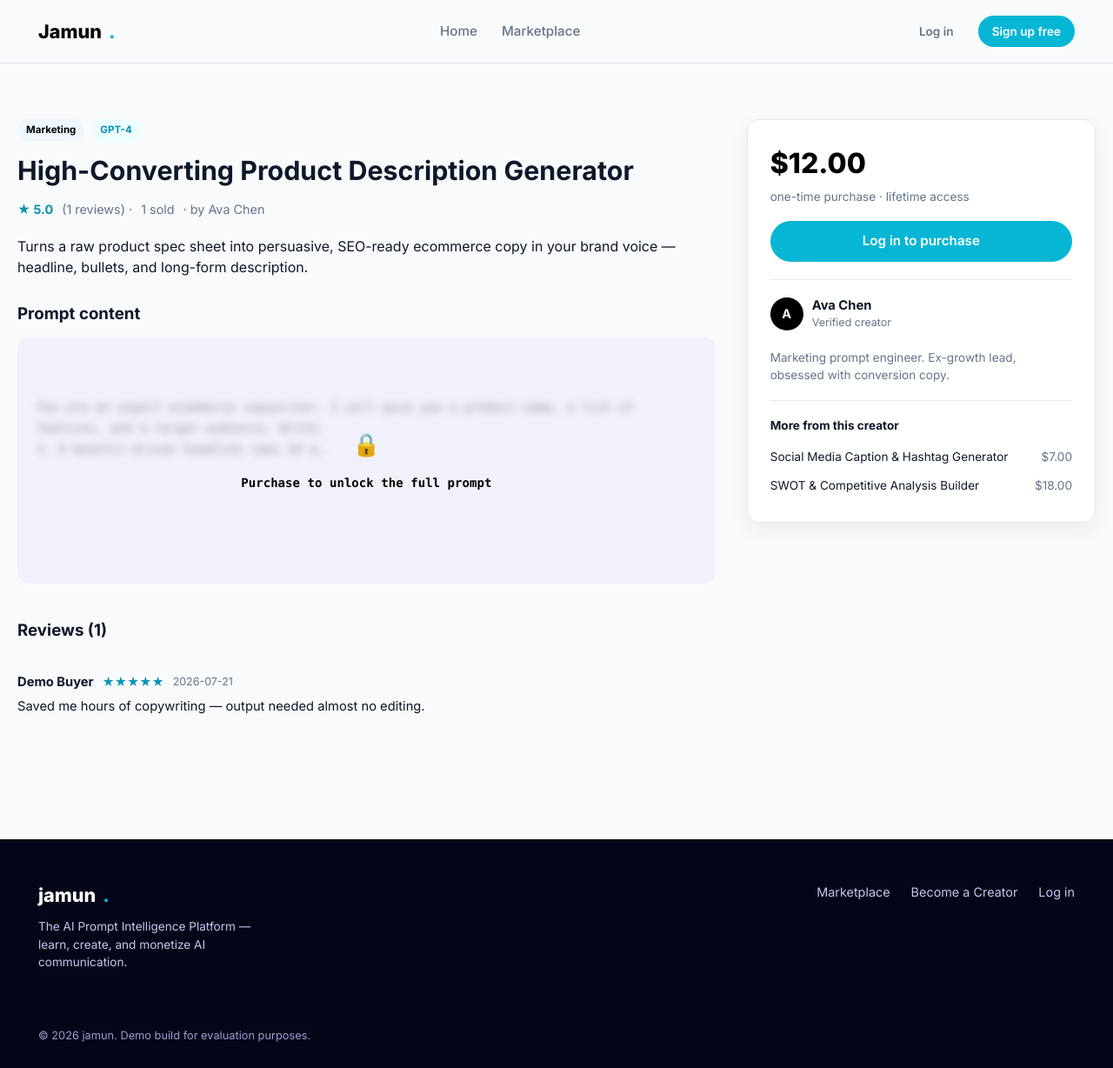
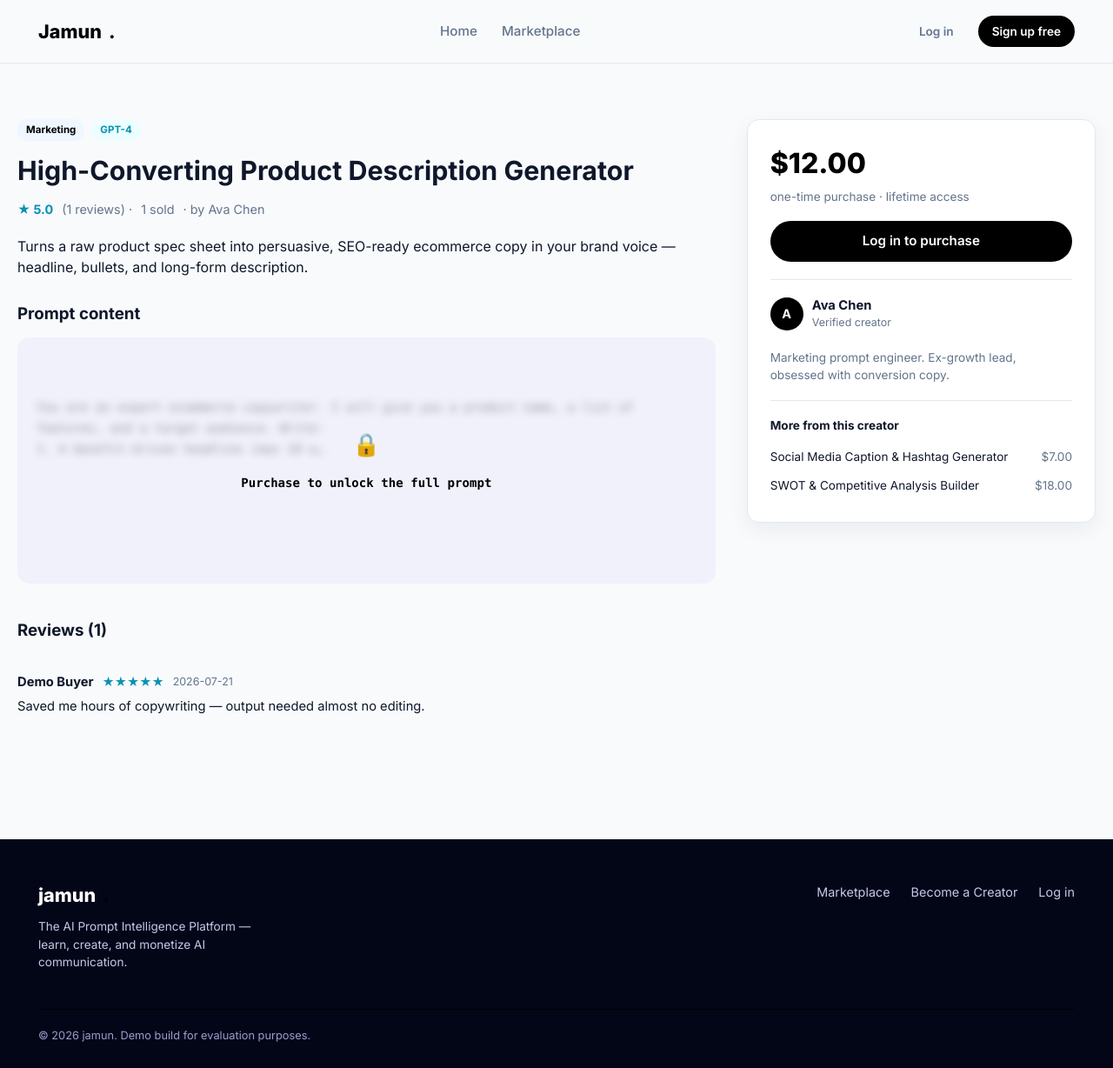
Before and after one commit to srpanalytics/jamun, a Flask app: page /prompt/1 in a window 1280 px wide. Shown: the whole page at 87% size. Run offline with Flask 3, Linux system fonts and the light colour scheme; data comes from the database, SQL or seed files in the repository.

Commit message:
Background

```diff
--- a/static/css/style.css
+++ b/static/css/style.css
@@ -5,7 +5,7 @@
 :root {
   --primary:#000000;
   --primary-dark:#000000;
-  --accent:#06B6D4;
+  --accent:#000000;
   --background:#F8FAFC;
   --surface:#FFFFFF;
   --surface-2:#F1F5F9;
```
